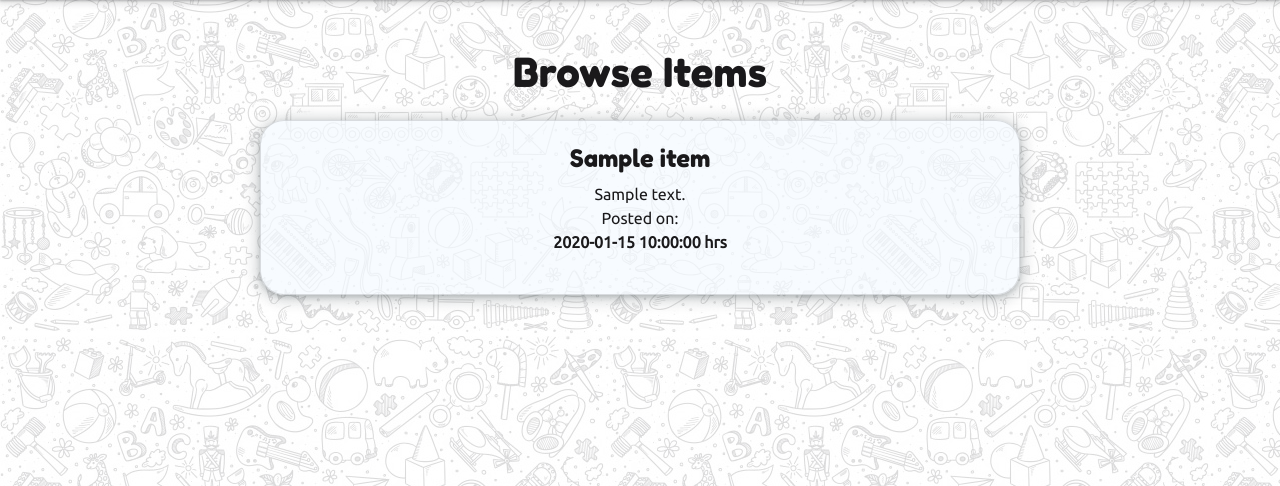
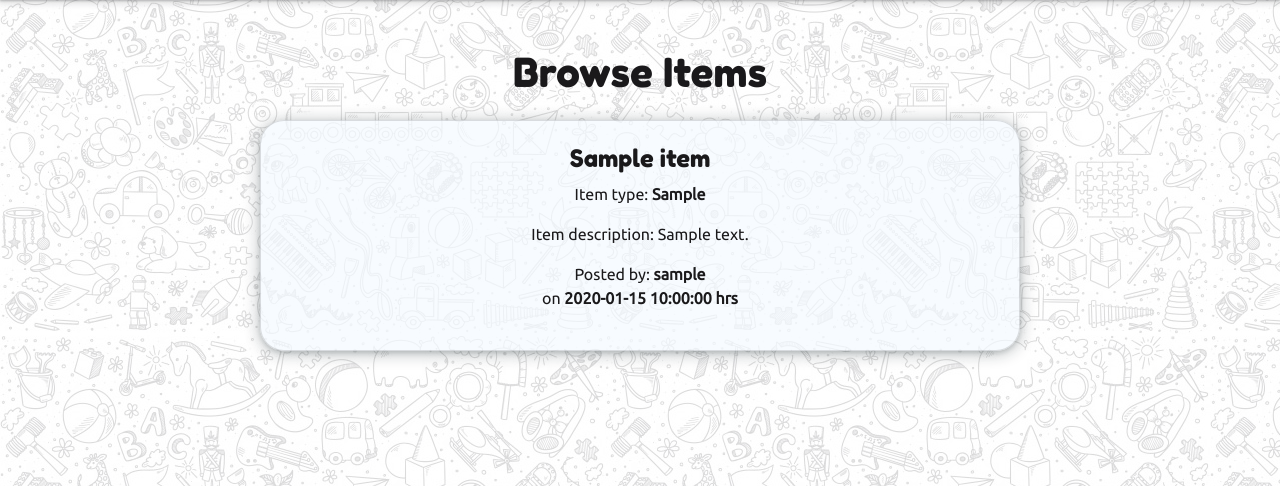
Before and after one commit to 4forces/CI-MS3-project3, a Flask app: page /browse in a window 1280 px wide. Shown: the part 69-555 px from the top of the page. Run offline with Flask 2, Linux system fonts and the light colour scheme; a database or web service that is not in the repository returns one stand-in record (values such as "Sample title"); some libraries are stand-ins or nearby versions.

Commit message:
Update browse_items to display new fields

```diff
--- a/templates/browse_items.template.html
+++ b/templates/browse_items.template.html
@@ -16,8 +16,9 @@
         <div class="col-8 frame card my-3">
             <a href="{{ url_for('view_item_details', item_id=item._id) }}">
                     <h4>{{item.name}}</h4>
-                    {{item.description}}
-                    <p>Posted on: <br><b>{{item.date}} hrs</b></p>
+                    <p>Item type: <b>{{item.item_type}}</b><p>
+                    <p>Item description: {{item.description}}</p>
+                    <p>Posted by: <b>{{item.nickname}}</b><br> on <b>{{item.date}} hrs</b></p>
             </a>
         </div>
         {% endfor %}
```
